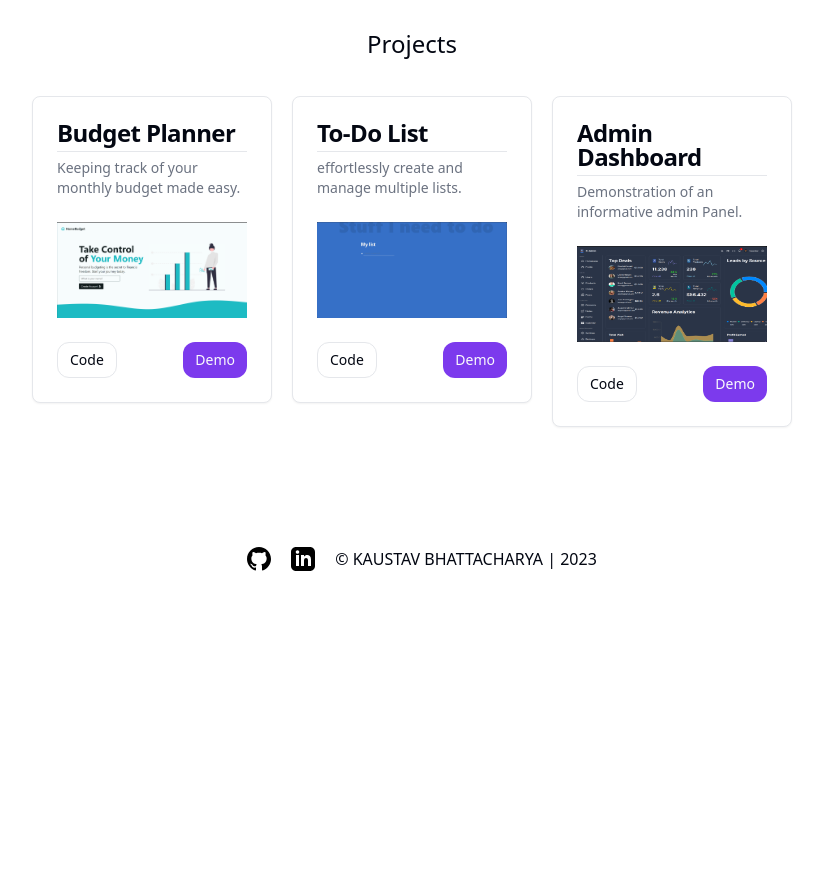
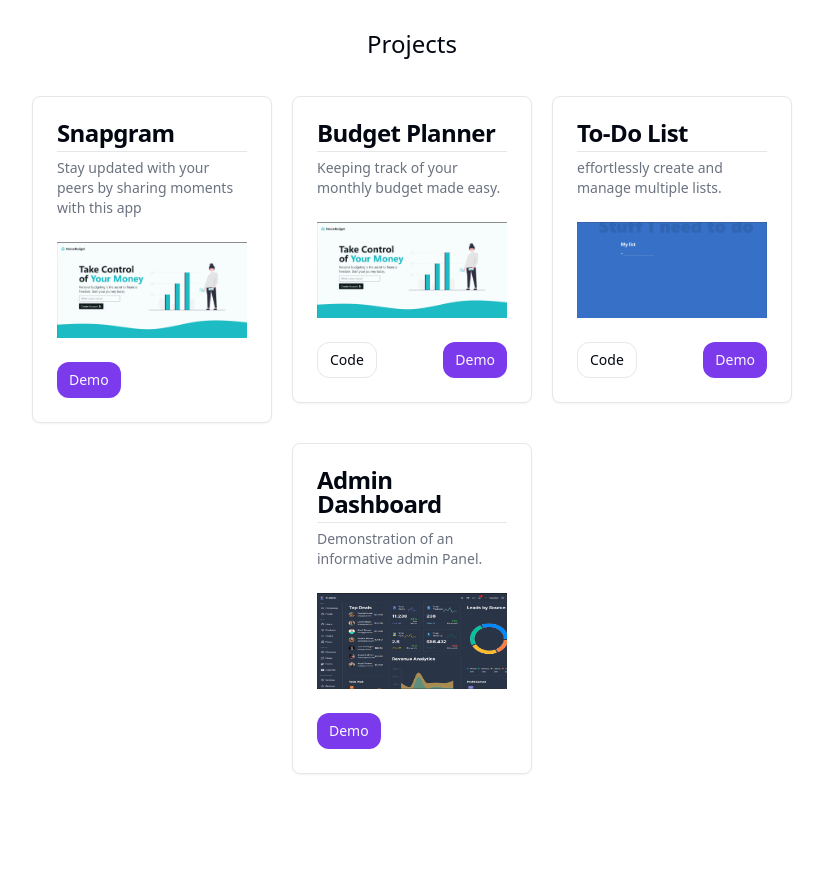
Before and after one commit to Kaustav-Bhattacharya/personal_portfolio, a React (Vite) app: page / in a window 1280 px wide. Shown: the part 880-1772 px from the top of the page, without its empty margins (228-1051 px from the left). Before the commit the page ends 1471 px from the top, so only its background shows below. Built offline with nearby package versions, Linux system fonts and the light colour scheme.

Commit message:
new project added

```diff
--- a/src/App.tsx
+++ b/src/App.tsx
@@ -5,7 +5,7 @@ const App = () => {
   return (
     <ThemeProvider defaultTheme="dark" storageKey="vite-ui-theme">
       <div className="flex items-center justify-center min-h-screen">
-        <div className="w-full lg:w-3/5">
+        <div className="w-full md:w-4/5 lg:w-3/5">
           <NavBar />
           <Home />
           <Footer />
--- a/src/components/home/projectCard.tsx
+++ b/src/components/home/projectCard.tsx
@@ -28,11 +28,13 @@ const ProjectCard: React.FC<TProjects> = ({
         <img src={snap} alt="project_snap" className="w-80 h-24" />
       </CardContent>
       <CardFooter className="flex justify-between">
-        <Button size={'sm'} className="rounded-xl" variant="outline">
-          <a href={gitLink} target="_blank" className="no-underline">
-            Code
-          </a>
-        </Button>
+        {gitLink && (
+          <Button size={'sm'} className="rounded-xl" variant="outline">
+            <a href={gitLink} target="_blank" className="no-underline">
+              Code
+            </a>
+          </Button>
+        )}
         {demoLink && (
           <Button size={'sm'} className="rounded-xl">
             <a href={demoLink} target="_blank" className="no-underline">
--- a/src/constants.ts
+++ b/src/constants.ts
@@ -67,7 +67,7 @@ export const personalInfo: TPersonalInfo = {
 };
 
 export type TProjects = {
-  gitLink: string;
+  gitLink?: string;
   demoLink?: string;
   desc: string;
   name: string;
@@ -75,6 +75,12 @@ export type TProjects = {
 };
 
 export const projects: TProjects[] = [
+  {
+    desc: 'Stay updated with your peers by sharing moments with this app',
+    name: 'Snapgram',
+    demoLink: 'https://snapgram-ten-puce.vercel.app',
+    snap: budget_app,
+  },
   {
     gitLink: 'https://github.com/Kaustav-Bhattacharya/budgeting_app',
     desc: 'Keeping track of your monthly budget made easy.',
```
